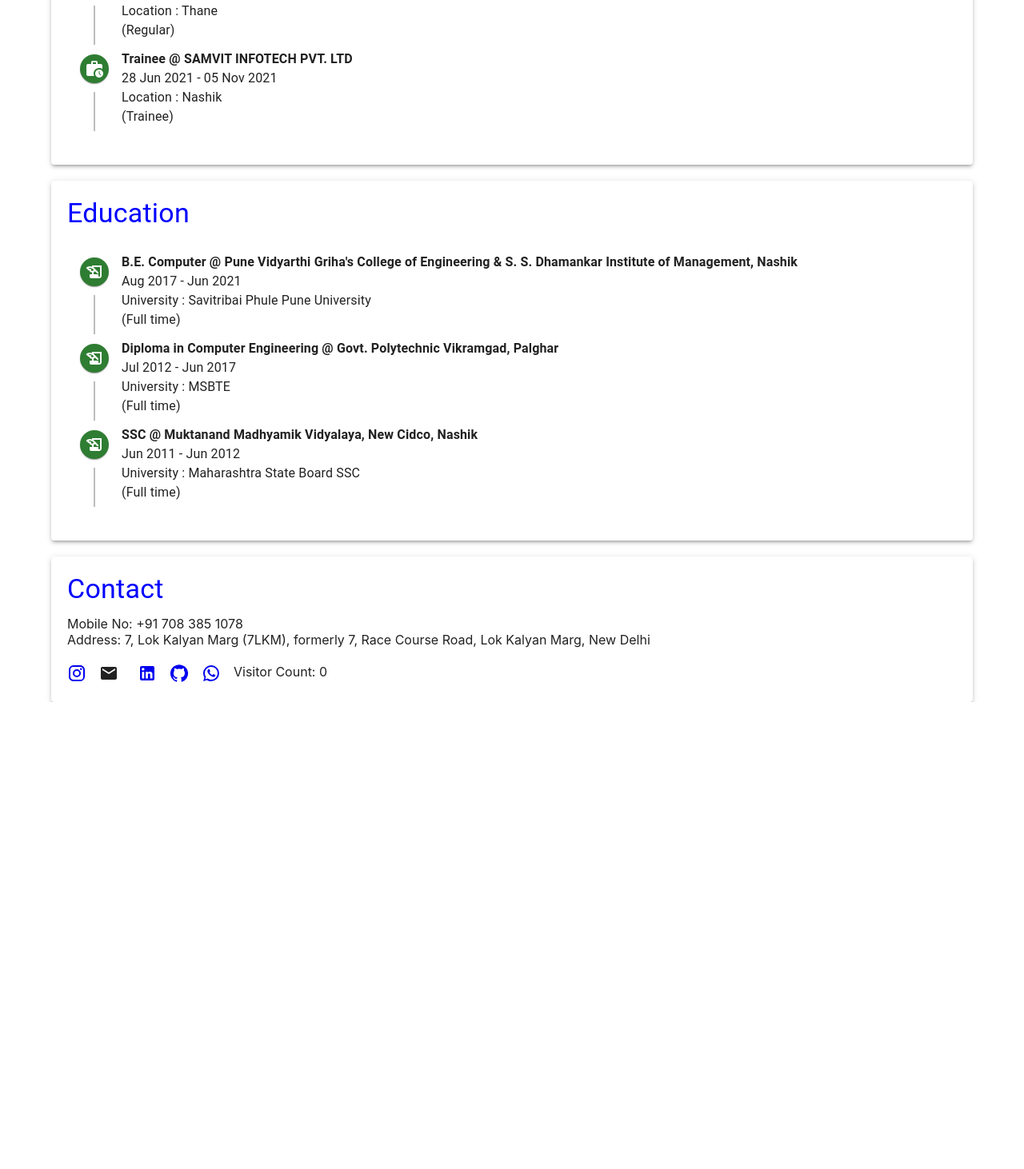
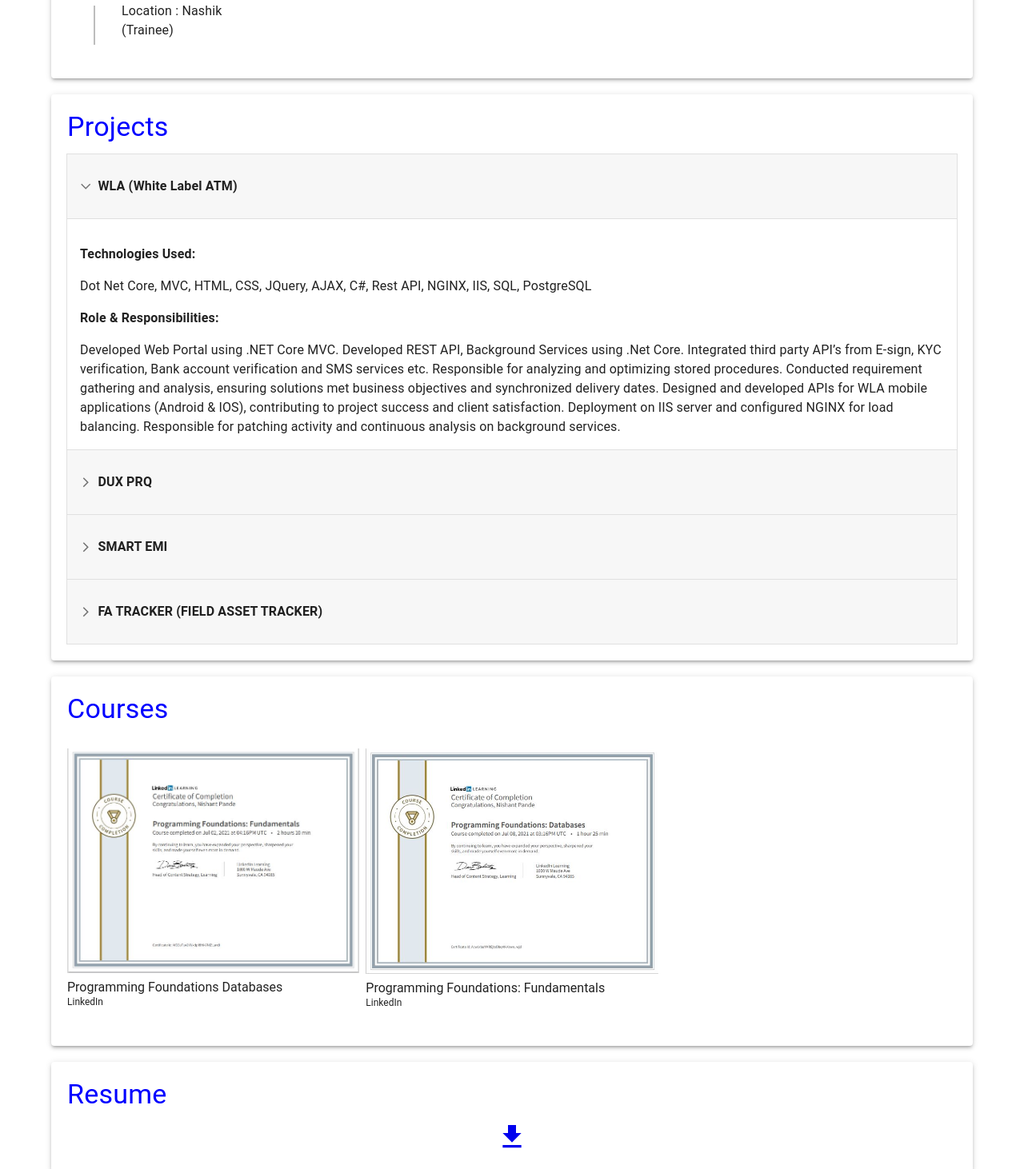
Before and after one commit to nishant4214/user-profile-app, a React (Create React App) app: page / in a window 1280 px wide. Shown: the part 1047-2509 px from the top of the page at 80% size. Before the commit the page ends 1925 px from the top, so only its background shows below. Built offline with nearby package versions, Linux system fonts and the light colour scheme; no server answers.

Commit message:
projects, resume card added

```diff
--- /dev/null
+++ b/src/Courses.jsx
@@ -0,0 +1,39 @@
+import * as React from 'react';
+import ImageList from '@mui/material/ImageList';
+import ImageListItem from '@mui/material/ImageListItem';
+import ImageListItemBar from '@mui/material/ImageListItemBar';
+import { Paper, Box, Typography } from '@mui/material';
+import fundamentalsPng from './images/fundamentals.png';
+import databasesPng from './images/databases.png'
+const itemData = [
+
+];
+
+export default function Courses({Courses}) {
+  return (
+    <Paper elevation={3} style={{ padding: '20px' }}>
+      <Typography color='blue' variant="h4" align="left" gutterBottom>
+        Courses
+      </Typography>
+      <Box sx={{ overflowX: 'scroll' }}>
+        <ImageList variant="masonry" cols={3} gap={8}>
+          {Courses.map((item) => (
+            <ImageListItem key={item.img}>
+              <img
+                srcSet={`${item.img}?w=248&fit=crop&auto=format&dpr=2 2x`}
+                img={`${item.img}?w=248&fit=crop&auto=format`}
+                alt={item.title}
+                loading="lazy"
+              />
+              <ImageListItemBar
+                title={item.title}
+                subtitle={item.author}
+                position="below"
+              />
+            </ImageListItem>
+          ))}
+        </ImageList>
+      </Box>
+    </Paper>
+  );
+}
--- a/src/DownloadResume.jsx
+++ b/src/DownloadResume.jsx
@@ -1,6 +1,10 @@
 import React, { useState } from 'react';
 import FileDownloadDoneRoundedIcon from '@mui/icons-material/FileDownloadDoneRounded';
 import DownloadIcon from '@mui/icons-material/Download';
+import {
+    Paper,
+    Box,Typography
+  } from '@mui/material';
 
 function DownloadResumeIcon() {
     const [isDownloaded, setIsDownloaded] = useState(false);
@@ -27,15 +31,22 @@ function DownloadResumeIcon() {
         }, 3000); // Reset after 3 seconds
     };
 
-    return (
+    return (<>
+        <Paper elevation={3} style={{ padding: '20px' }}>
+            <Typography color='blue' variant="h4" align="left" gutterBottom>
+                Resume
+            </Typography>
+            <Box display="flex" flexDirection="column" alignItems="center">
                 <a
                     href={resumeUrl}
                     onClick={handleDownload}
                     style={{ cursor: 'pointer', textDecoration: 'none' }}
                     aria-label="Download Resume"
                 >
-            {isDownloaded ? <FileDownloadDoneRoundedIcon /> : <DownloadIcon />}
+                    {isDownloaded ? <FileDownloadDoneRoundedIcon sx={{ fontSize: 40 }}/> : <DownloadIcon sx={{ fontSize: 40 }}/>}
                 </a>
+            </Box>
+        </Paper></>
     );
 }
 
--- /dev/null
+++ b/src/Projects.jsx
@@ -0,0 +1,94 @@
+import * as React from 'react';
+import { styled } from '@mui/material/styles';
+import ArrowForwardIosSharpIcon from '@mui/icons-material/ArrowForwardIosSharp';
+import MuiAccordion from '@mui/material/Accordion';
+import MuiAccordionSummary from '@mui/material/AccordionSummary';
+import MuiAccordionDetails from '@mui/material/AccordionDetails';
+import {
+    Typography,
+    Paper,
+    Box
+  } from '@mui/material';
+
+
+const Accordion = styled((props) => (
+  <MuiAccordion disableGutters elevation={0} square {...props} />
+))(({ theme }) => ({
+  border: `1px solid ${theme.palette.divider}`,
+  '&:not(:last-child)': {
+    borderBottom: 0,
+  },
+  '&::before': {
+    display: 'none',
+  },
+}));
+
+const AccordionSummary = styled((props) => (
+  <MuiAccordionSummary
+    expandIcon={<ArrowForwardIosSharpIcon sx={{ fontSize: '0.9rem' }} />}
+    {...props}
+  />
+))(({ theme }) => ({
+  backgroundColor: 'rgba(0, 0, 0, .03)',
+  flexDirection: 'row-reverse',
+  '& .MuiAccordionSummary-expandIconWrapper.Mui-expanded': {
+    transform: 'rotate(90deg)',
+  },
+  '& .MuiAccordionSummary-content': {
+    marginLeft: theme.spacing(1),
+  },
+  ...theme.applyStyles('dark', {
+    backgroundColor: 'rgba(255, 255, 255, .05)',
+  }),
+}));
+
+const AccordionDetails = styled(MuiAccordionDetails)(({ theme }) => ({
+  padding: theme.spacing(2),
+  borderTop: '1px solid rgba(0, 0, 0, .125)',
+}));
+
+export default function Projects({projects}) {
+  const [expanded, setExpanded] = React.useState('panel1');
+
+  const handleChange = (panel) => (event, newExpanded) => {
+    setExpanded(newExpanded ? panel : false);
+  };
+
+  return (
+    <div>
+    <Paper elevation={3} style={{ padding: '20px' }}>
+        <Typography color='blue' variant="h4" align="left" gutterBottom>
+            Projects
+        </Typography>
+        <Box display="flex" flexDirection="column" alignItems="center">
+        {projects.map((project, index) => (
+          <Accordion
+              expanded={expanded === 'panel' + (index + 1)}
+              onChange={handleChange('panel' + (index + 1))}
+              style={{ width: '100%' }}
+              key={index}
+            >
+            <AccordionSummary
+              aria-controls={`panel${index + 1}d-content`}
+              id={`panel${index + 1}d-header`}
+            >
+              <Typography>
+                <p style={{ fontWeight: 'bold' }}>{project.name}</p>
+              </Typography>
+            </AccordionSummary>
+            <AccordionDetails>
+              <Typography>
+                <p style={{ fontWeight: 'bold' }}>Technologies Used:</p> {project.technologiesUsed}
+              </Typography>
+              <Typography>
+                <p style={{ fontWeight: 'bold' }}>Role & Responsibilities:</p> {project.roleAndResponsibility}
+              </Typography>
+            </AccordionDetails>
+          </Accordion>
+
+        ))}
+        </Box>
+      </Paper>
+    </div>
+  );
+}
--- a/src/UserProfile.jsx
+++ b/src/UserProfile.jsx
@@ -18,23 +18,23 @@ import Experience from './Expericence';
 import Education from './Education'
 import Contact from './Contact';
 import DownloadResumeIcon from './DownloadResume';
-
+import Projects from './Projects';
+import Courses from './Courses';
+import fundamentalsPng from './images/fundamentals.png';
+import databasesPng from './images/databases.png';
 const UserProfile = () => {
   const [userData, setUserData] = useState({
     name: 'Nishant Pande',
     title : 'Frontend Developer',
     email: 'nishant.pande@esds.co.in',
-    company : 'ESDS Software Solutions',
+    company : 'ESDS Software Solutions PVT. LTD',
     phone: '+91 708 385 1078',
     whatsApp : "https://wa.me/7083851078",
     linkedIn : "https://www.linkedin.com/in/nishant-pande-50220068/",
     instagram : "https://www.instagram.com/nish_4214/profilecard/?igsh=aWM5MGcxd3g4bXNl",
     githubId : "https://github.com/nishant4214",
-    address: '7, Lok Kalyan Marg (7LKM), formerly 7, Race Course Road, Lok Kalyan Marg, New Delhi',
-    bio: 'Nishant is a passionate React developer with over 3 years of experience in building dynamic and responsive web applications. With a strong foundation in JavaScript and a keen eye for user experience, he specializes in creating seamless interfaces and engaging user interactions.'
-    +'Having worked on various projects ranging from small startups to large-scale enterprise applications, Nishant is adept at collaborating with cross-functional teams to deliver high-quality solutions. He is proficient in modern front-end technologies, including React, Redux, and Tailwind CSS, and is always eager to learn about the latest trends and best practices in the web development ecosystem.'
-    +'In addition to his technical skills, Nishant values clean code and performance optimization, ensuring that applications are not only functional but also efficient and maintainable. He enjoys tackling challenges and solving complex problems, making him a reliable asset in any development team.'
-    +'Outside of coding, Nishant is an avid contributor to the developer community, participating in meetups and open-source projects. He also loves sharing knowledge through blogs and tutorials, helping others navigate the world of React development.',
+    address: 'Pathardi Phata, Nashik 422010',
+    bio: 'Dynamic and results-oriented .NET Developer with 2.9 years of experience in designing, developing, and deploying high-performance applications on the .NET framework. Proficient in C#, ASP.NET (MVC and Core), SQL Server, and JavaScript/jQuery, with a strong understanding of object-oriented programming principles. Skilled in developing scalable solutions leveraging .NET technologies and cloud platforms such as Azure. Adept at collaborating with cross-functional teams to analyze requirements, troubleshoot issues, and deliver innovative software solutions that meet business objectives.',
     experience : [
       {
         company : "SAMVIT INFOTECH PVT. LTD",
@@ -93,8 +93,56 @@ const UserProfile = () => {
         educationType : "Full time"
       }
     ],
-    frontendSkills : "ReactJS, Html, CSS, Jquery, Bootstrap 5, AJAX",
-    backendSkills : "Rest API, DOT NET Core, Microservices, SQL, PostgreSql",
+    projects : [
+      {
+        name : "WLA (White Label ATM)",
+        technologiesUsed : "Dot Net Core, MVC, HTML, CSS, JQuery, AJAX, C#, Rest API, NGINX, IIS, SQL, PostgreSQL",
+        roleAndResponsibility : "Developed Web Portal using .NET Core MVC."
+          +" Developed REST API, Background Services using .Net Core."
+          +" Integrated third party API’s from E-sign, KYC verification, Bank account verification and SMS services etc."
+          +" Responsible for analyzing and optimizing stored procedures."
+          +" Conducted requirement gathering and analysis, ensuring solutions met business objectives and synchronized delivery dates."
+          +" Designed and developed APIs for WLA mobile applications (Android & IOS), contributing to project success and client satisfaction."
+          +" Deployment on IIS server and configured NGINX for load balancing."
+          +" Responsible for patching activity and continuous analysis on background services."
+      },
+      {
+        name : "DUX PRQ",
+        technologiesUsed : "Dot Net Core, MVC, HTML, CSS, JQuery, AJAX, C#, Rest API, NGINX, IIS, PostgreSQL",
+        roleAndResponsibility : "Developed Web Portal using .NET Core MVC."
+          +" Developed REST API, Background Services using .Net Core."
+          +" Worker Service for bulk QR Code PDF generation for stick on soundboxes."
+          +" Individually handled, deployed the project on production."
+          +" Responsible for patching activity and continuous analysis on background services."
+      },
+      {
+        name : "SMART EMI",
+        technologiesUsed : "Dot Net Core, MVC, HTML, CSS, JQuery, AJAX, C#, Rest API, NGINX, IIS, PostgreSQL",
+        roleAndResponsibility : "Web Application and API development"
+      },
+      {
+        name : "FA TRACKER (FIELD ASSET TRACKER)",
+        technologiesUsed : "Dot Net, MVC, HTML, CSS, JQuery, AJAX, C#, IIS, SQL",
+        roleAndResponsibility : "Production Support for ASP.NET application."
+          +" Database migration to different server."
+          +" New change requests has been fulfilled within delivery dates"
+          +" Critical issues has been resolved"
+      }
+    ],
+    courses : [
+      {
+        img: fundamentalsPng, // Corrected the path for images in the public folder
+        title: 'Programming Foundations Databases',
+        author: 'LinkedIn',
+      },
+      {
+        img: databasesPng,
+        title: 'Programming Foundations: Fundamentals',
+        author: 'LinkedIn',
+      }
+    ],
+    frontendSkills : "ReactJS, Html, CSS, JQuery, Bootstrap 5, AJAX",
+    backendSkills : "Rest API, DOT NET Core, C#, Microservices, SQL, PostgreSql",
     otherSkills : "NGINX, IIS, GIT, Azure"
   });
   const sortedExperiences = userData.experience.sort((a, b) => new Date(b.startDate) - new Date(a.startDate));
@@ -151,9 +199,6 @@ const UserProfile = () => {
               Other : {userData.otherSkills}
             </Typography>
             <br/>
-            <Typography variant="h7" align="left" gutterBottom>
-              Resume <DownloadResumeIcon/>
-            </Typography>
           </Grid2>
           <Grid2  size={12}  spacing={2}>
             <Box display="flex" justifyContent="center" spacing={2}>
@@ -187,9 +232,16 @@ const UserProfile = () => {
       <br/>
       <Experience sortedExperiences={sortedExperiences}/>
       <br/>
+      <Projects projects={userData.projects}/>
+      <br/>
+      <Courses Courses={userData.courses}/>
+      <br/>
+      <DownloadResumeIcon/>
+      <br/>
       <Education sortedEducations={sortedEducations}/>
       <br/>
       <Contact Contact={userData}/>
+
     </Container>
   );
 };
```
Also changed, not shown: src/images/databases.png (added), src/images/fundamentals.png (added). Lines whose indentation alone changed are shown as unchanged.
